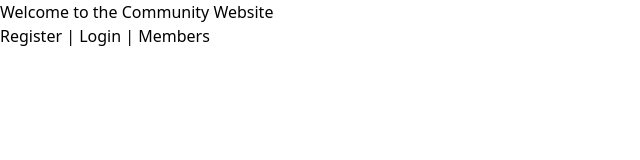
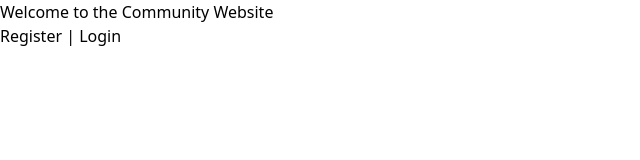
Before and after one commit to aliji865030/members-frontend, a React (Vite) app: page / in a window 1280 px wide. Shown: the top 160 px of the page, without its empty margins (0-640 px from the left). Built offline with nearby package versions, Linux system fonts and the light colour scheme.

Commit message:
Fixed home page

```diff
--- a/src/pages/Home.jsx
+++ b/src/pages/Home.jsx
@@ -1,14 +1,15 @@
-
 import React from 'react'
 import { Link } from 'react-router-dom';
 
 function Home() {
+    const token = localStorage.getItem('token');
 
     return (
       <div>
         <h1>Welcome to the Community Website</h1>
         <nav>
-          <Link to="/register">Register</Link> | <Link to="/login">Login</Link> | <Link to="/members">Members</Link>
+          <Link to="/register">Register</Link> | <Link to="/login">Login</Link>
+          {token && <span> | <Link to="/members">Members</Link></span>}
         </nav>
       </div>
     );
--- a/src/pages/Login.jsx
+++ b/src/pages/Login.jsx
@@ -1,4 +1,3 @@
-
 import React, { useState } from 'react'
 import { useNavigate } from 'react-router-dom';
 import axios from 'axios';
```
